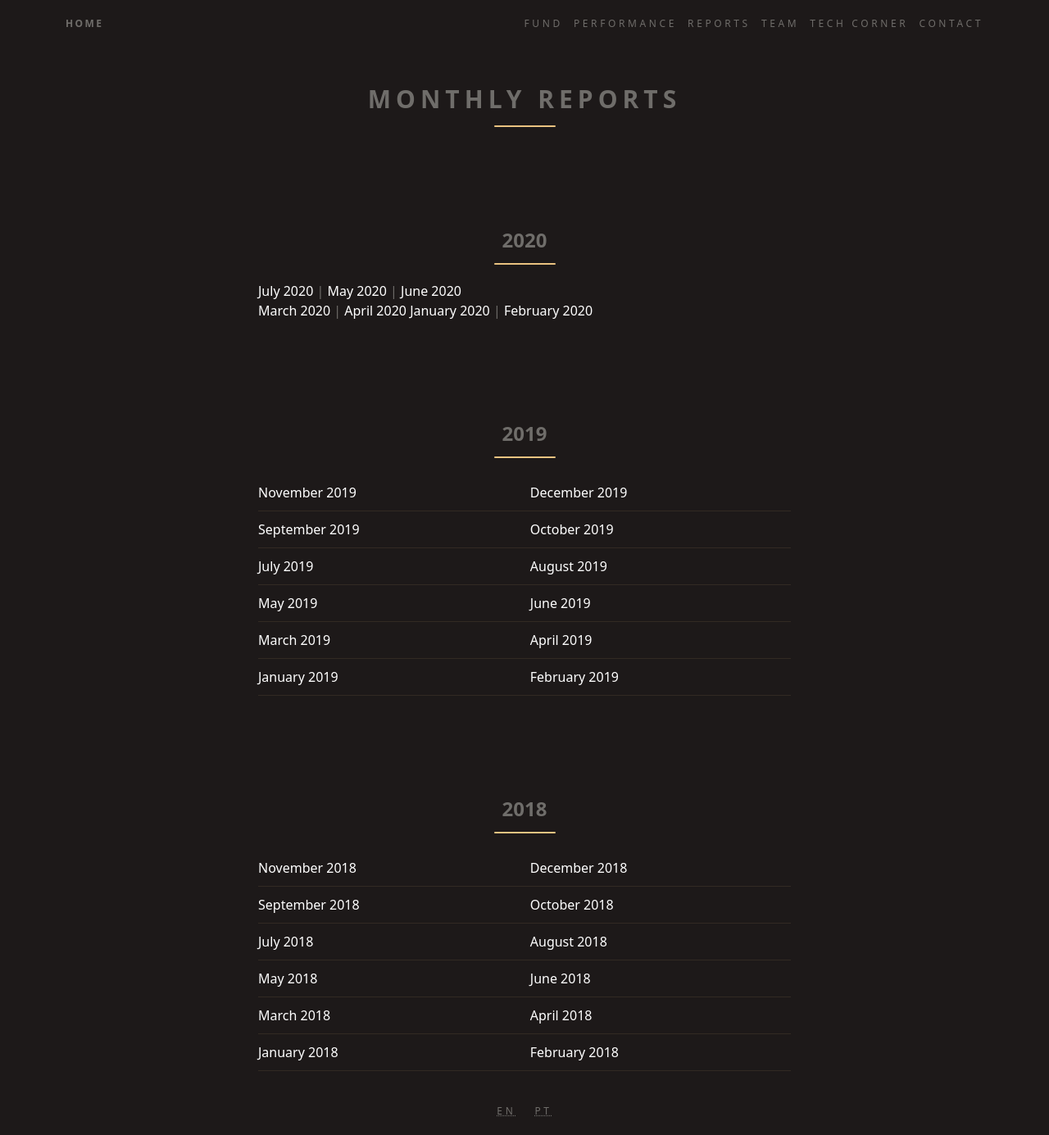
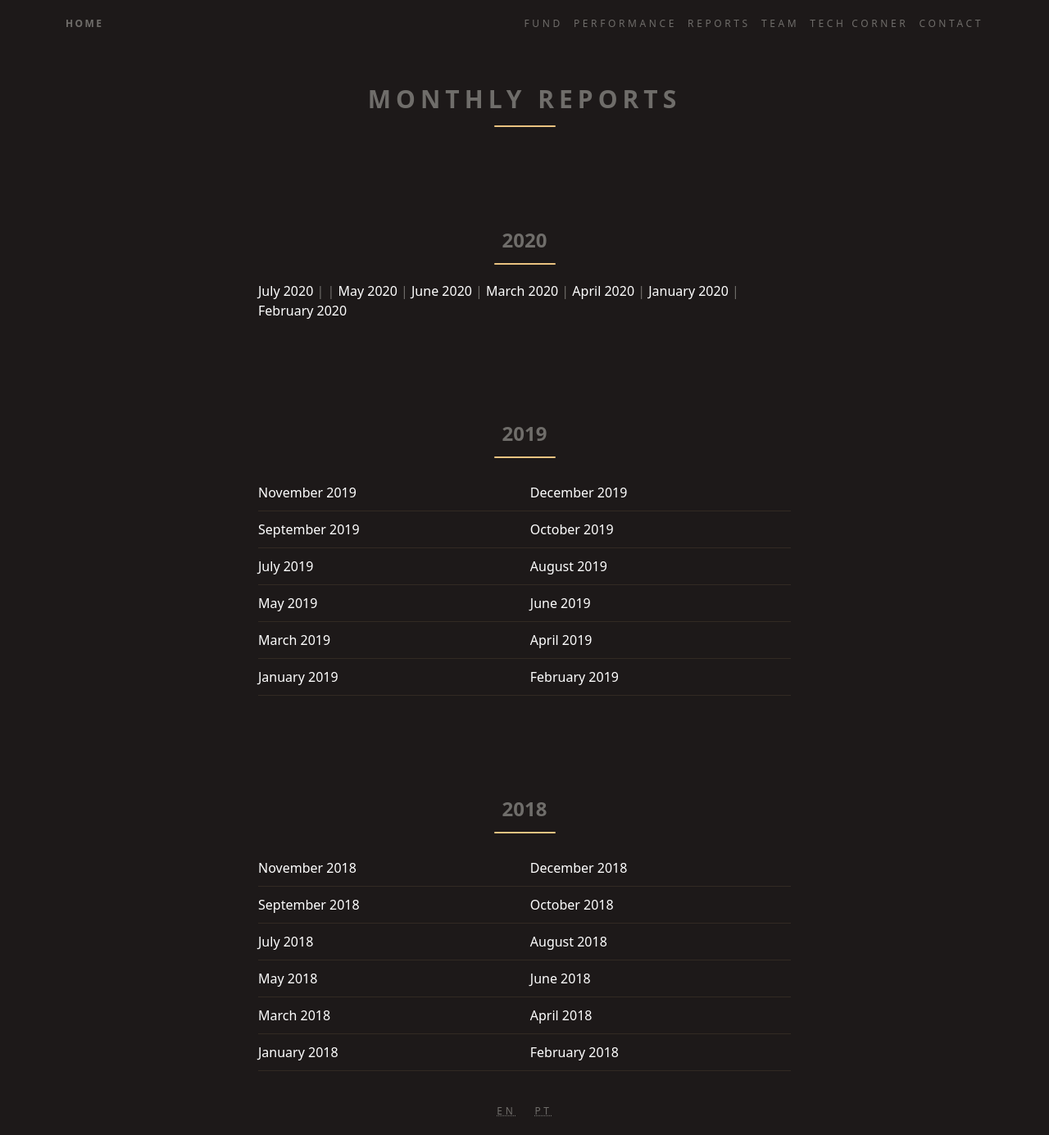
Before and after one commit to ateliedetemas/blpcrypto, a Jekyll site: the page built from _pages/en/reports.md, in a window 1280 px wide. Shown: the whole page at 82% size. Built offline with Jekyll 4.4.1, drawn with Linux system fonts in a browser that asks for light colours.

```diff
--- a/_pages/en/reports.md
+++ b/_pages/en/reports.md
@@ -5,9 +5,9 @@ title: Monthly Reports
 permalink: "/en/reports/"
 ---
 ## 2020
-[July 2020]({{ '/assets/documents/relatorios/2020/07e.pdf' | absolute_url }})  |
-[May 2020]({{ '/assets/documents/relatorios/2020/05e.pdf' | absolute_url }})  | [June 2020]({{ '/assets/documents/relatorios/2020/06e.pdf' | absolute_url }})
-[March 2020]({{ '/assets/documents/relatorios/2020/03e.pdf' | absolute_url }})  | [April 2020]({{ '/assets/documents/relatorios/2020/04e.pdf' | absolute_url }})
+[July 2020]({{ '/assets/documents/relatorios/2020/07e.pdf' | absolute_url }})  | |
+[May 2020]({{ '/assets/documents/relatorios/2020/05e.pdf' | absolute_url }})  | [June 2020]({{ '/assets/documents/relatorios/2020/06e.pdf' | absolute_url }})  |
+[March 2020]({{ '/assets/documents/relatorios/2020/03e.pdf' | absolute_url }})  | [April 2020]({{ '/assets/documents/relatorios/2020/04e.pdf' | absolute_url }}) |
 [January 2020]({{ '/assets/documents/relatorios/2020/01e.pdf' | absolute_url }})  | [February 2020]({{ '/assets/documents/relatorios/2020/02e.pdf' | absolute_url }})
 
 ## 2019
```
